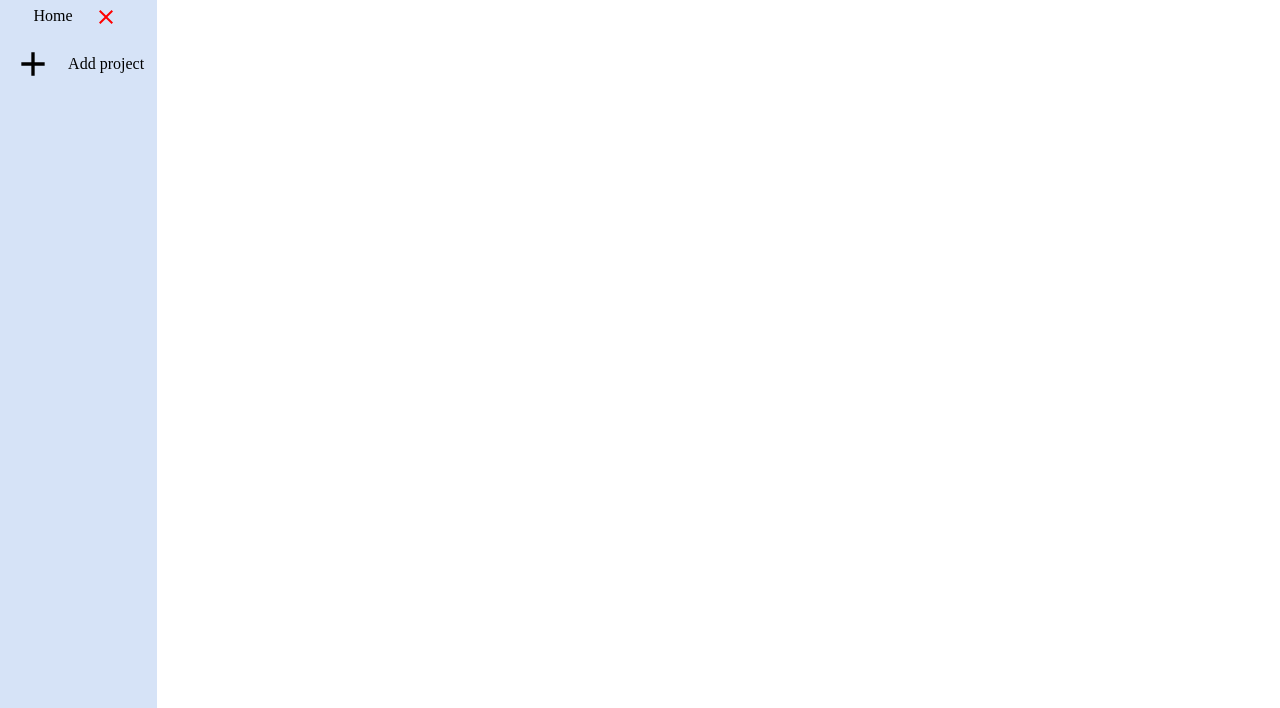
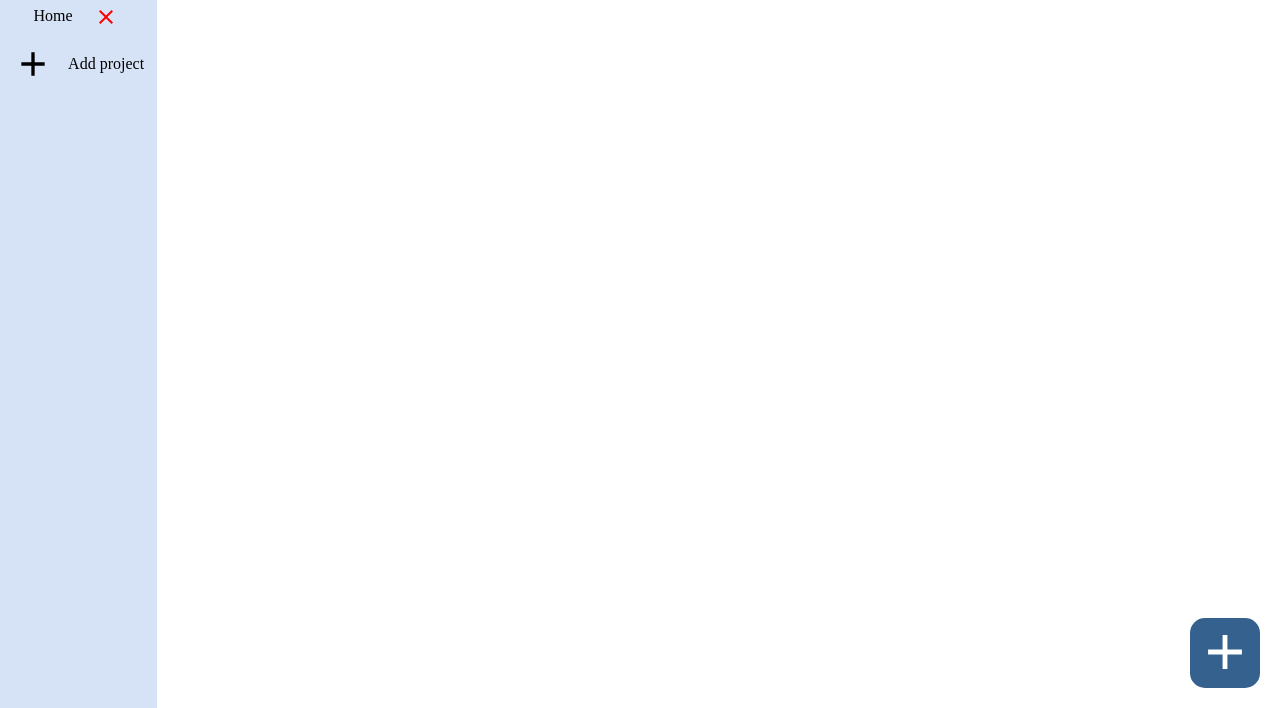
Before and after one commit to pective/todoList, a website built with webpack: page src/template.html in a window 1280 px wide. Shown: the part 92-800 px from the top of the page. Built offline with nearby package versions, Linux system fonts and the light colour scheme.

Commit message:
added task create button

```diff
--- a/src/style.css
+++ b/src/style.css
@@ -42,3 +42,15 @@ li {
 .sidebar-actions li > svg {
     height: 40px;
 }
+#addTaskButton {
+    position: fixed;
+    bottom: 20px;
+    right: 20px;
+    height: 70px;
+    width: 70px;
+    border-radius: 15px;
+    border: none;
+    background-color: var(--md-sys-color-primary);
+    fill: var(--md-sys-color-on-primary);
+    cursor: pointer;
+}
--- a/src/template.html
+++ b/src/template.html
@@ -23,7 +23,7 @@
         </div>
 
         <div class="task-list">
-
+            <button id="addTaskButton"><svg xmlns="http://www.w3.org/2000/svg" viewBox="0 0 24 24"><title>plus</title><path d="M19,13H13V19H11V13H5V11H11V5H13V11H19V13Z" /></svg></button>
         </div>
 
         <dialog id="taskDialog">
```
